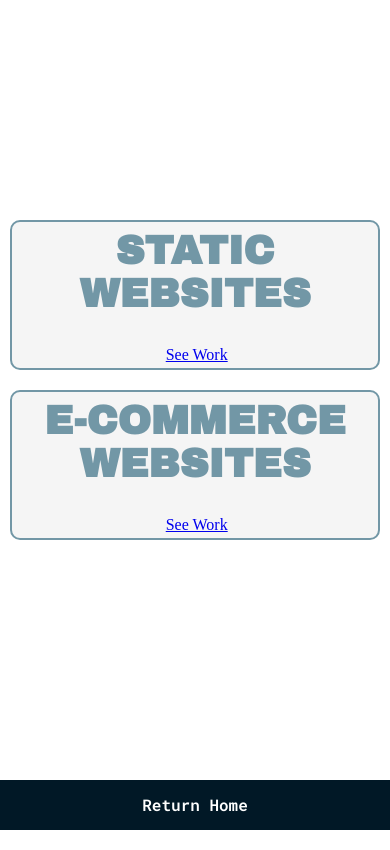
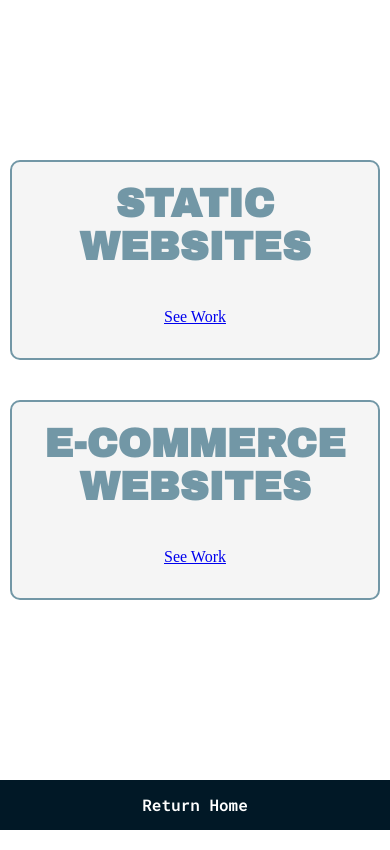
Before and after one commit to Andy2020code/web-portfolio-01, a Django app: page /past-work-index/ in a window 390 px wide. Run offline with Django 5.2, Linux system fonts and the light colour scheme.

Commit message:
design update

```diff
--- a/server/main/static/css/past-work-index.css
+++ b/server/main/static/css/past-work-index.css
@@ -18,36 +18,32 @@
 }
 
 .card {
-    width: 600px;
+    width: 400px;
     height: 150px;
     border: 2px solid #7297A6;
     border-radius: 10px;
     background-color: #f5f5f5;
-    position: relative;
-    margin: 20px 50px ;
+    margin:  0px 50px;
+    display: flex;
+    flex-direction: column;
+    align-items: center;
+    justify-content: center;
 }
 
 .title-01{
     font-family: 'Archivo Black', sans-serif;
     color: #7297A6;
-    position: absolute;
-    top: 35%;
-    left: 23.5%;
+    text-align: center;
 }
 
 .title-02{
     font-family: 'Archivo Black', sans-serif;
     color: #7297A6;
-    position: absolute;
-    top: 35%;
-    left: 14%;
+    text-align: center;
 }
 
 .go_btn{
     height: auto;
-    position: relative;
-    left: 44%;
-    top: 86%;
 }
 
 .return-btn{
@@ -74,24 +70,20 @@
 
     .card {
         width: 370px;
-        height: 150px;
-        margin: 10px 0px ;
+        height: 200px;
+        margin: 20px 0px ;
     }
 
     .title-01{
-        position: relative;
         font-size: 40px;
         text-align: center;
-        top:5%;
-        left: 0%;
+        margin: 20px 0px;
     }
 
     .title-02{
-        position: relative;
         font-size: 40px;
         text-align: center;
-        top: 5%;
-        left: 0%;
+        margin: 20px 0px;
     }
 
     .hv{
@@ -100,24 +92,6 @@
         position: absolute;
         top: 75%;
         left: 32%;
-    }
-
-    .title-01-1{
-        font-size: 20px;
-        width: 370px;
-        margin: 5px 0px;
-        position: absolute;
-        top: 0%;
-        color: #fff;
-    }
-
-    .title-01-2{
-        font-size: 20px;
-        width: 370px;
-        margin: 5px 0px;
-        position: absolute;
-        top: 0%;
-        color: #fff;
     }
 
     .content-01{
@@ -148,8 +122,6 @@
 
     .go_btn{
         height: 40px;
-        position: absolute;
-        left: 42%;
-        top: 85%;
+        margin: 20px 0px;
     }
 }
--- a/server/main/templates/past-work-index.html
+++ b/server/main/templates/past-work-index.html
@@ -25,7 +25,7 @@
         <div class="card card-01">
 
             <h1 class="title-01">STATIC WEBSITES</h1>
-            <a href="/past-work-01" class="go_btn">See Work</a>
+            <a href="{% url 'main:past-work' %}" class="go_btn">See Work</a>
 
 
         </div>
@@ -40,7 +40,7 @@
     </div>
 
     <div class="return-btn">
-        <a href="/index">Return Home</a>
+        <a href="{% url 'main:index' %}">Return Home</a>
     </div>
 
 </body>
--- a/server/main/templates/services.html
+++ b/server/main/templates/services.html
@@ -50,7 +50,7 @@
 
                 <div class="div-01-text-03">
                     <h1 class="title-01">Check Previous Work</h1>
-                    <a href="/index"><button class="go-btn-01">GO</button></a>
+                    <a href="{% url 'main:past-work-index' %}"><button class="go-btn-01">GO</button></a>
                 </div>
 
             </div>
```
Also changed, not shown: server/main/static/css/index.css (+21 -2 lines), server/main/static/css/past-web-dev-work.css (+6 -4 lines), server/main/templates/past-web-dev-work.html (+4 -4 lines), server/main/templates/resume.html (+23 -3 lines).
